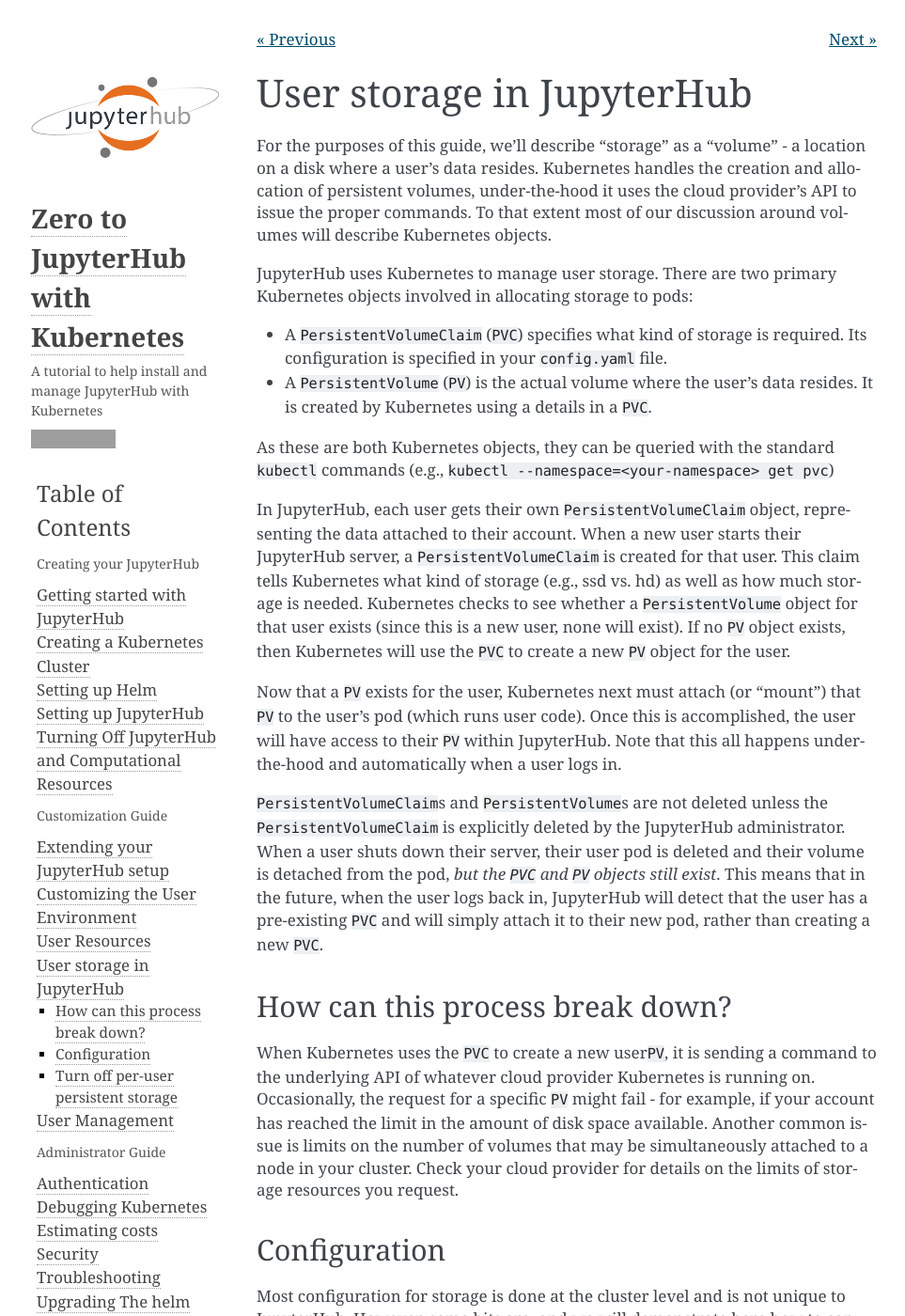
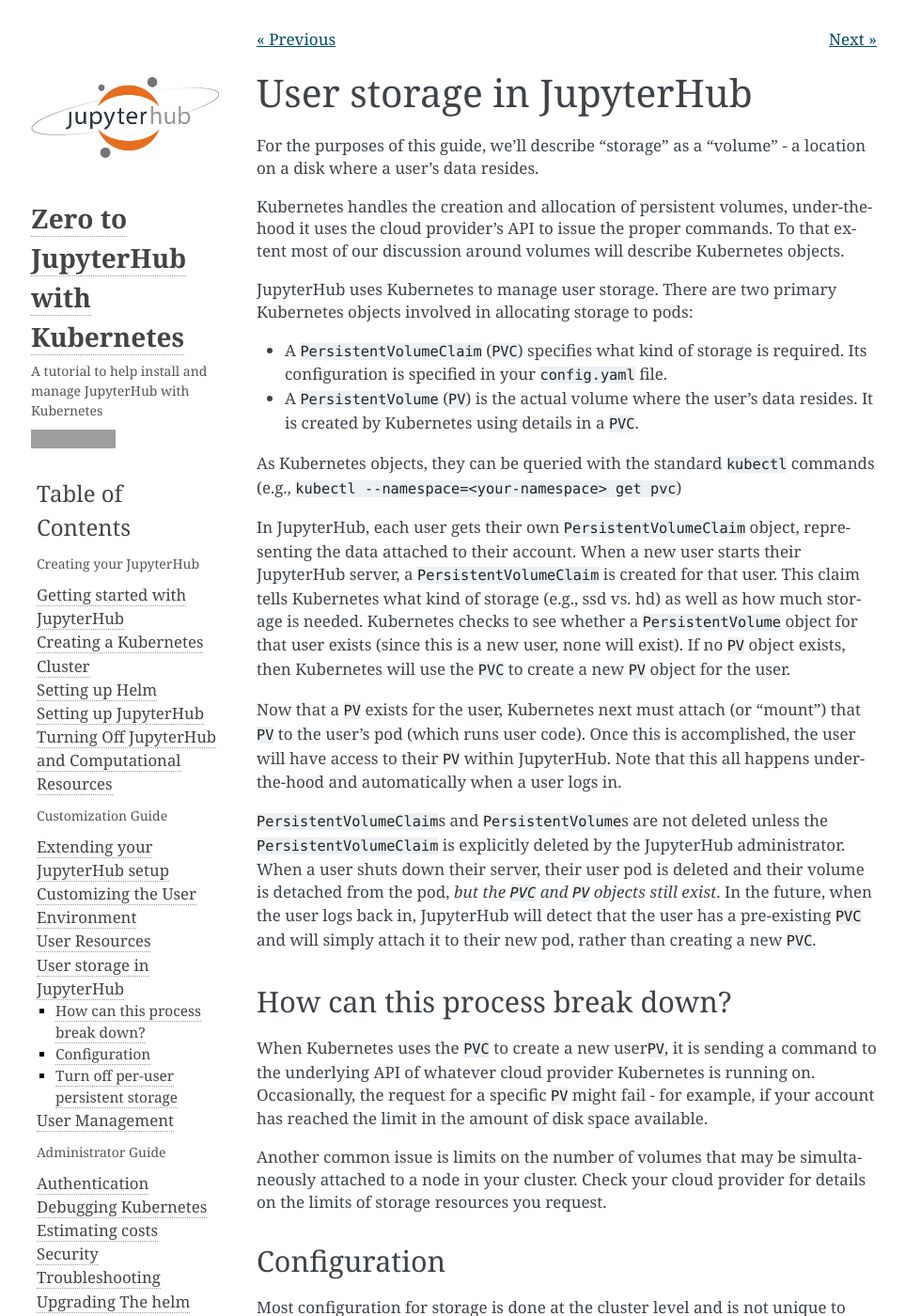
Before and after one commit to jupyterhub/zero-to-jupyterhub-k8s, a Sphinx documentation site: the page built from doc/source/user-storage.md, in a window 1280 px wide and 1400 px high. Shown: the whole window at 94% size, without its empty margins (147-1110 px from the left). Built offline with Sphinx 7.4.7, drawn with Linux system fonts in a browser that asks for light colours; some of the changed text lies outside the part shown; grey boxes are pictures that could not be loaded.

Commit message:
updates per willingc comments to storage docs

````diff
--- a/doc/source/user-storage.md
+++ b/doc/source/user-storage.md
@@ -7,6 +7,7 @@
 
 For the purposes of this guide, we'll describe "storage" as
 a "volume" - a location on a disk where a user's data resides.
+
 Kubernetes handles the creation and allocation of persistent
 volumes, under-the-hood it uses the cloud provider's API to
 issue the proper commands. To that extent most of our discussion
@@ -17,9 +18,9 @@
 storage to pods:
 
 * A `PersistentVolumeClaim` (`PVC`) specifies what kind of storage is required. Its configuration is specified in your `config.yaml` file.
-* A `PersistentVolume` (`PV`) is the actual volume where the user's data resides. It is created by Kubernetes using a details in a `PVC`.
+* A `PersistentVolume` (`PV`) is the actual volume where the user's data resides. It is created by Kubernetes using details in a `PVC`.
 
-As these are both Kubernetes objects, they can be queried
+As Kubernetes objects, they can be queried
 with the standard `kubectl` commands (e.g., `kubectl --namespace=<your-namespace> get pvc`)
 
 In JupyterHub, each user gets their own `PersistentVolumeClaim`
@@ -43,8 +44,8 @@
 deleted unless the `PersistentVolumeClaim` is explicitly deleted
 by the JupyterHub administrator. When a user shuts down their
 server, their user pod is deleted and their volume is
-detached from the pod, *but the `PVC` and `PV` objects still exist*. This means that
-in the future, when the user logs back in, JupyterHub will
+detached from the pod, *but the `PVC` and `PV` objects still exist*.
+In the future, when the user logs back in, JupyterHub will
 detect that the user has a pre-existing `PVC` and will simply
 attach it to their new pod, rather than creating a new `PVC`.
 
@@ -55,6 +56,7 @@
 provider Kubernetes is running on. Occasionally, the request
 for a specific `PV` might fail - for example, if your account
 has reached the limit in the amount of disk space available.
+
 Another common issue is limits on the number of volumes that
 may be simultaneously attached to a node in your cluster. Check
 your cloud provider for details on the limits of storage
@@ -116,8 +118,9 @@
 
 On Google Cloud, the default `StorageClass` will provision
 Standard [Google Persistent Disk](https://cloud.google.com/compute/docs/disks/#pdspecs)s.
-These run on Hard Disks, and are not very fast. If you want to use SSDs, you
-can create a new `StorageClass` by first putting the following `yaml` into a new file:
+These run on Hard Disks. For more performance, you may want to use SSDs.
+To use SSDs, you can create a new `StorageClass` by first putting the following `yaml` into a new file. We recommend a descriptive name such
+as `storageclass.yaml`, which we'll use below:
 
 ```yaml
 kind: StorageClass
@@ -133,12 +136,12 @@
 Replace `<your-cluster-zone>` with the Zone in which you created your cluster (you can find
 this with `gcloud container clusters list`).
 
-Next, create this object by running `kubectl apply -f <filename>`
+Next, create this object by running `kubectl apply -f storageclass.yaml`
 from the commandline. The [Kubernetes Docs](https://kubernetes.io/docs/concepts/storage/storage-classes/#gce)
 have more information on what the various fields mean. The most important field is `parameters.type`,
 which specifies the type of storage you wish to use. The two options are:
 
-* `pd-ssd` makes this `StorageClass` provision SSDs.
+* `pd-ssd` makes `StorageClass` provision SSDs.
 * `pd-standard` will provision non-SSD disks.
 
 Once you have created this `StorageClass`, you can configure your JupyterHub's `PVC`
````
